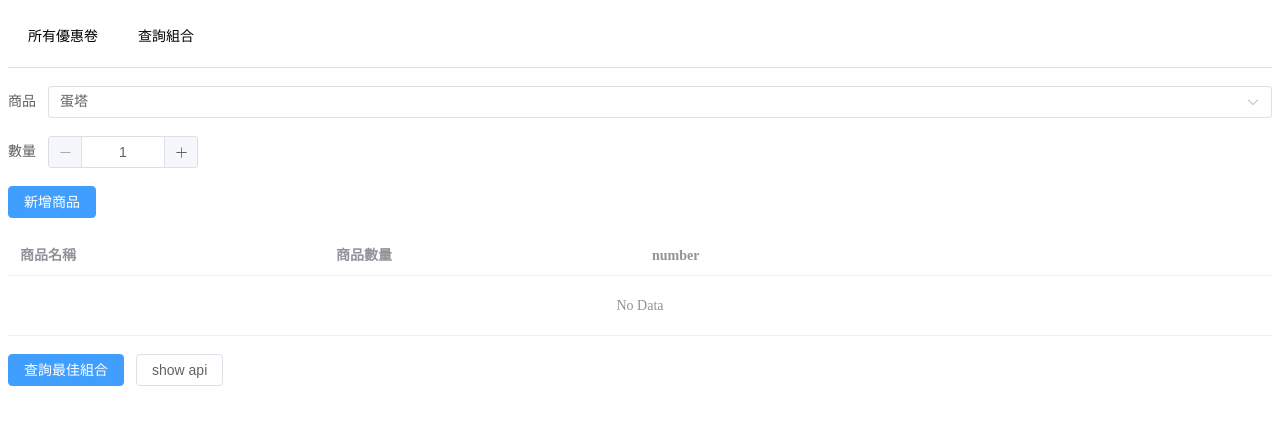
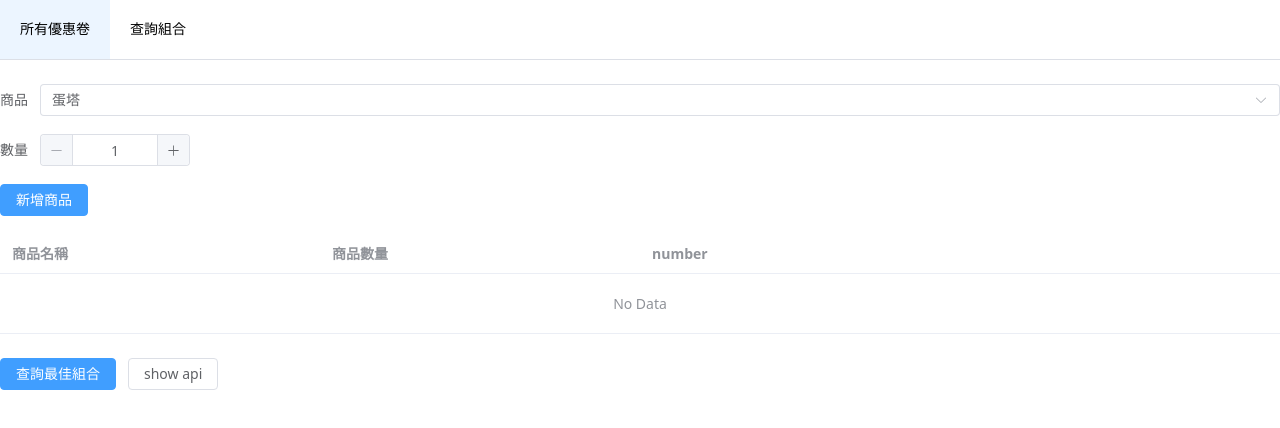
Before and after one commit to anpig/Meal-Provider, a Vue app in the folder frontend/: page / in a window 1280 px wide. Shown: the top 428 px of the page. Built offline with nearby package versions, Linux system fonts and the light colour scheme.

Commit message:
feat: set tailwind css config

```diff
--- /dev/null
+++ b/frontend/src/index.css
@@ -0,0 +1,3 @@
+@tailwind base;
+@tailwind components;
+@tailwind utilities;
--- a/frontend/src/main.ts
+++ b/frontend/src/main.ts
@@ -4,6 +4,7 @@
 import App from './App.vue'
 import router from './router'
 
+import '@/index.css'
 const app = createApp(App)
 
 app.use(createPinia())
--- a/frontend/tailwind.config.js
+++ b/frontend/tailwind.config.js
@@ -1,8 +1,13 @@
 /** @type {import('tailwindcss').Config} */
 module.exports = {
-  content: ['./index.html', './src/**/*.{vue,ts}'],
+  purge: ['./index.html', './src/**/*.{vue,js,ts,jsx,tsx}'],
+  darkMode: false, // or 'media' or 'class'
   theme: {
-    extend: {}
+    extend: {},
   },
-  plugins: []
+  variants: {
+    extend: {},
+  },
+  plugins: [
+  ],
 }
```
